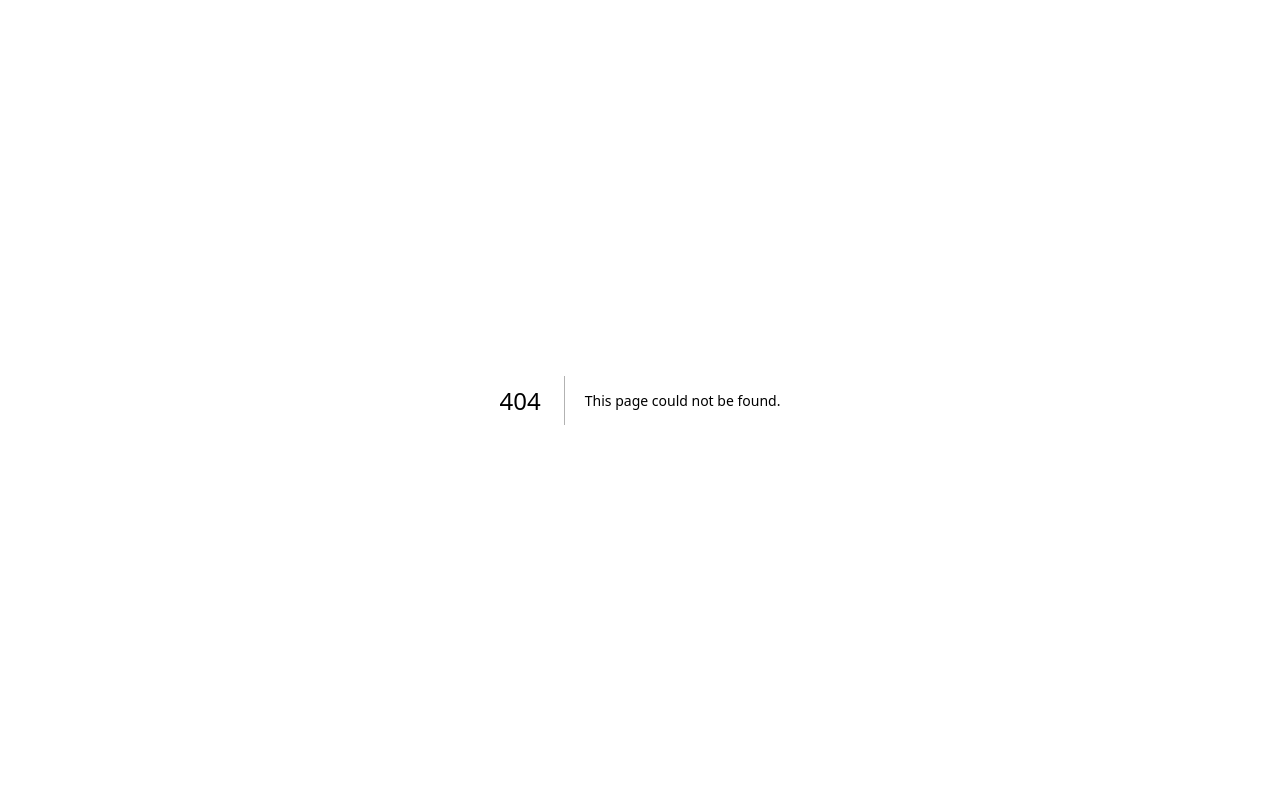
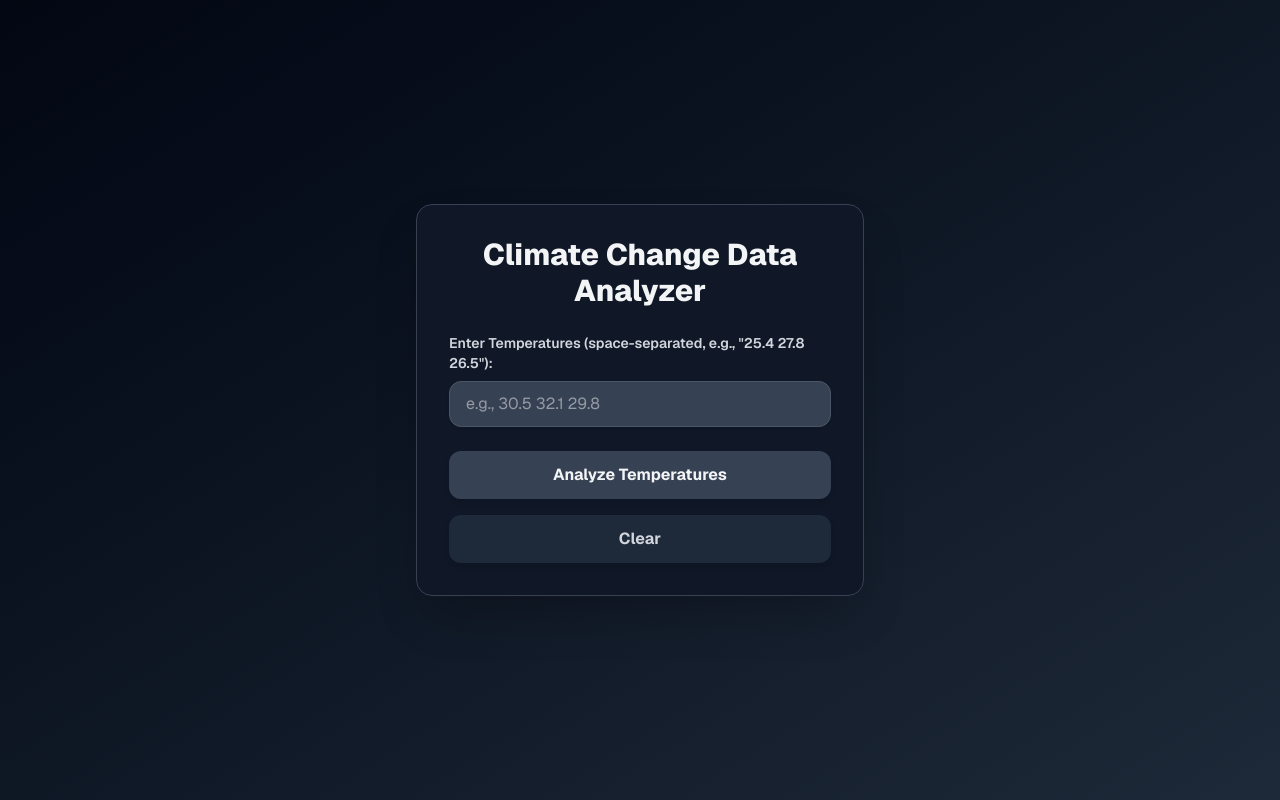
Before and after one commit to bit2swaz/python-sem1, a Next.js app in the folder ts/: page /climate-analyzer in a window 1280 px wide. Before the commit this address had no page. Built offline with nearby package versions, Linux system fonts and the light colour scheme.

Commit message:
Climate change problem

```diff
--- /dev/null
+++ b/ts/src/app/climate-analyzer/page.tsx
@@ -0,0 +1,15 @@
+import ClimateAnalyzer from "../../components/climate-analyzer"; // Adjust path if needed
+
+export const metadata = {
+  title: "Climate Change Data Analyzer",
+  description: "Analyze daily temperature readings",
+};
+
+export default function ClimateAnalyzerPage() {
+  return (
+    <>
+      {/* The ClimateAnalyzer component already has the full page styling */}
+      <ClimateAnalyzer />
+    </>
+  );
+}
```
